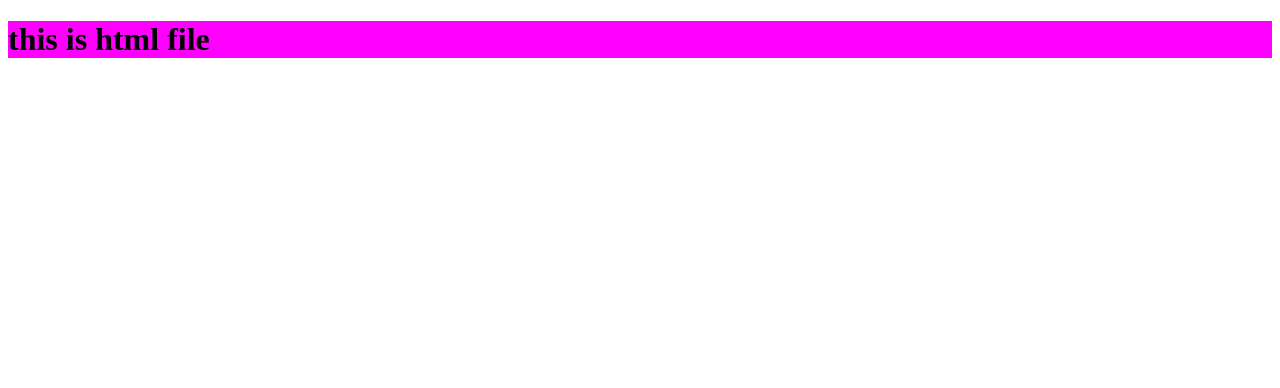
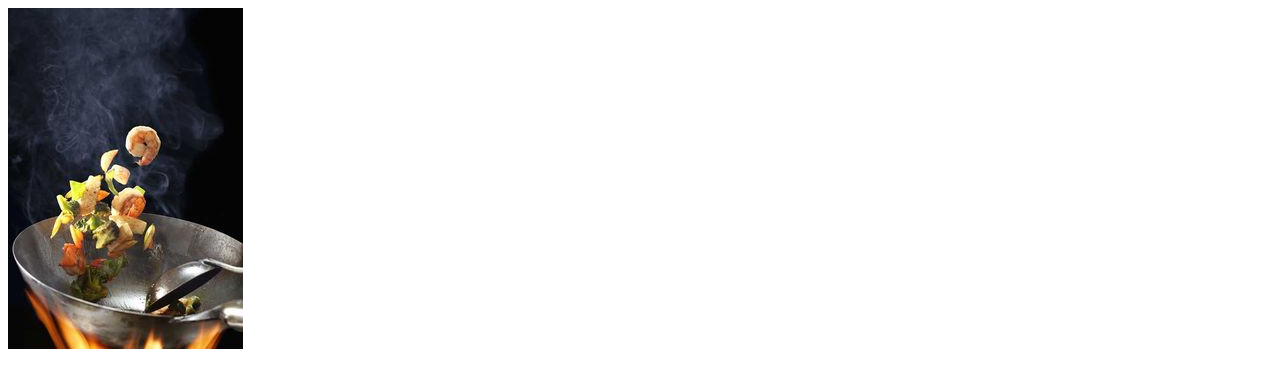
Before and after one commit to rajeshgcv/www.project.com, a plain HTML site: page project1/index.html in a window 1280 px wide. Drawn offline with Linux system fonts and the light colour scheme.

Commit message:
add file

```diff
--- a/project1/index.html
+++ b/project1/index.html
@@ -4,10 +4,16 @@
     <meta charset="UTF-8">
     <meta http-equiv="X-UA-Compatible" content="IE=edge">
     <meta name="viewport" content="width=device-width, initial-scale=1.0">
-    <title>Document</title>
+    <title>Restaurant Website</title>
     <link rel="stylesheet" href="style.css">
 </head>
 <body>
-    <h1>this is html file</h1>
+    <nav>
+        <div class="navigation container">
+            <div class="logo-container">
+                <img src="images/9caccfe83ac373aa65f3dc5aae9f7002.jpg" alt="logo">
+            </div>
+        </div>
+    </nav>
 </body>
 </html>
```
Also changed, not shown: project1/images/9caccfe83ac373aa65f3dc5aae9f7002.jpg (added).
